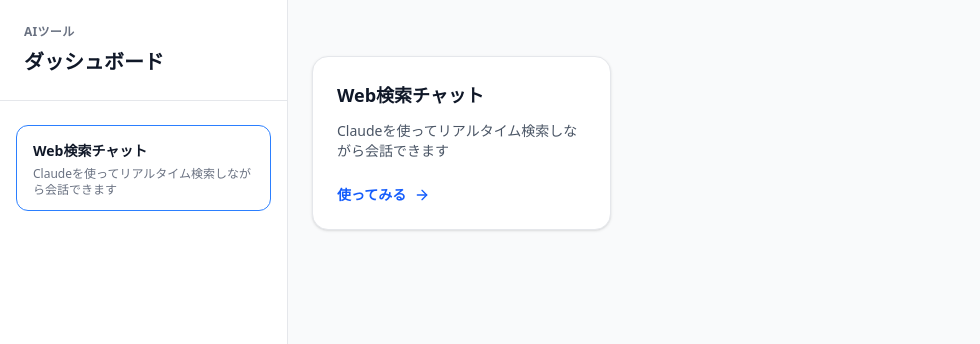
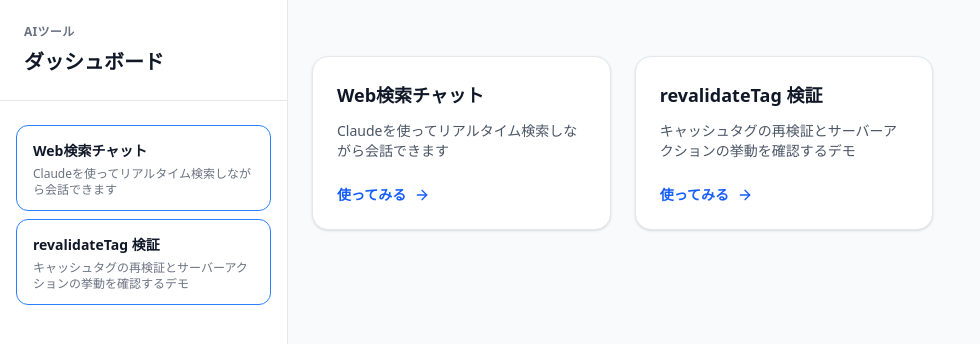
Before and after one commit to omegamaster86/vercel-Ai, a Next.js app: page / in a window 1280 px wide. Shown: the top 344 px of the page, without its empty margins (0-980 px from the left). Built offline with nearby package versions, Linux system fonts and the light colour scheme.

Commit message:
サイドバーに新しいツールリンク「revalidateTag 検証」を追加し、キャッシュタグの再検証とサーバーアクションのデモを提供。

```diff
--- a/app/page.tsx
+++ b/app/page.tsx
@@ -7,6 +7,11 @@
     title: 'Web検索チャット',
     description: 'Claudeを使ってリアルタイム検索しながら会話できます',
     href: '/web-search',
+  },
+  {
+    title: 'revalidateTag 検証',
+    description: 'キャッシュタグの再検証とサーバーアクションの挙動を確認するデモ',
+    href: '/revalidate-tag',
   },
 ];
 
```
